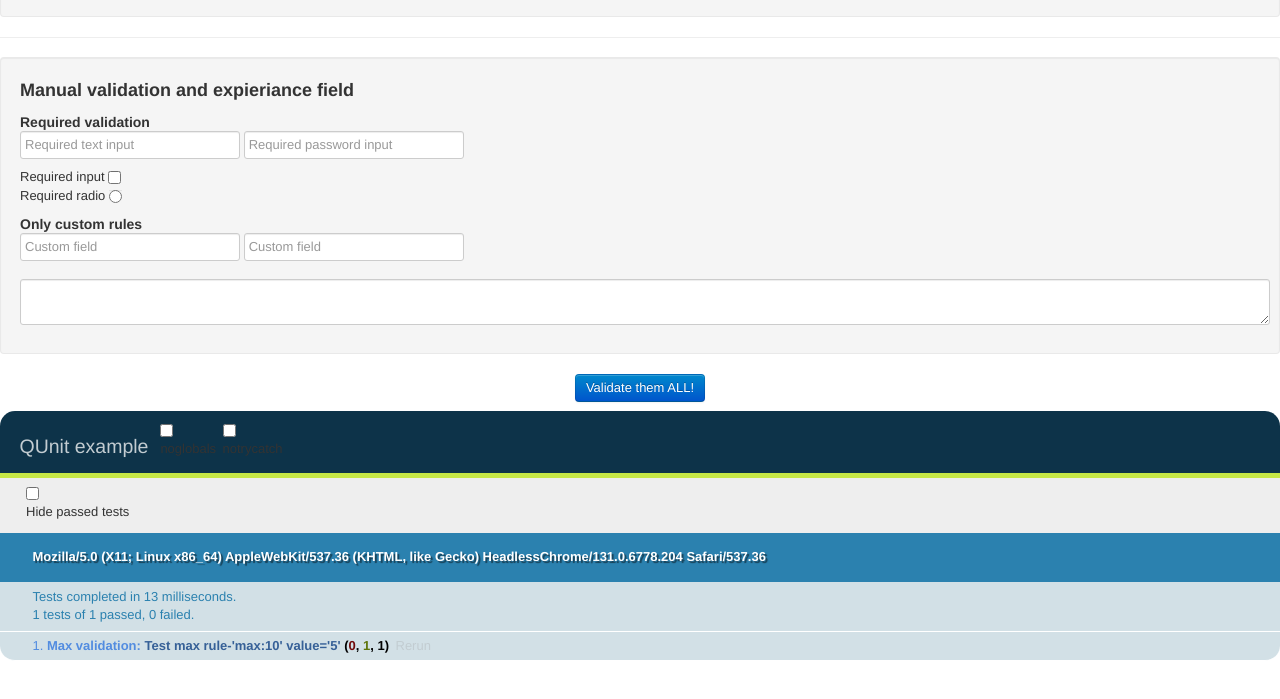
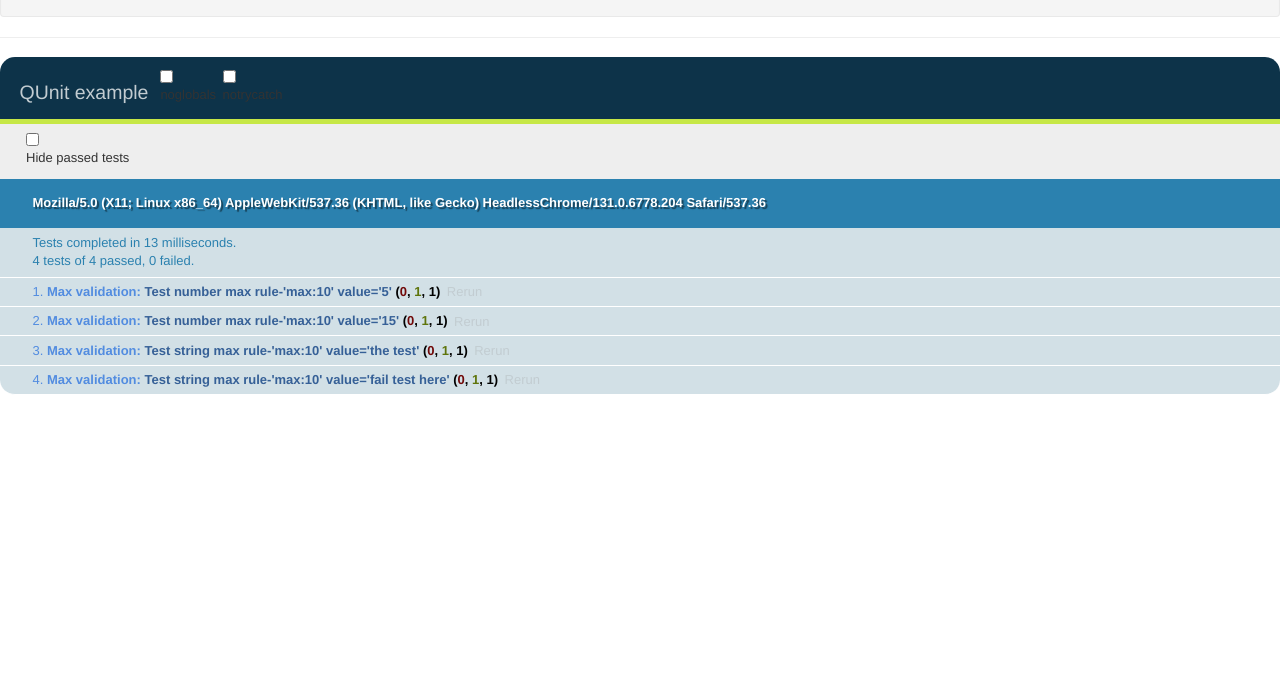
Before and after one commit to taskaz/valitron, a plain HTML site: page index.html in a window 1280 px wide. Shown: the part 59-758 px from the top of the page. Drawn offline with Linux system fonts and the light colour scheme; files whose address does not match are found by name.

Commit message:
some more tests

```diff
--- a/index.html
+++ b/index.html
@@ -27,7 +27,7 @@
 		<h1>Valitron - Client side validation for Laravel</h1>
 	</div>
 	<hr>
-	<div class="well">
+	<div style="display:none" class="well">
 		<h3>Manual validation and expieriance field</h3>
 		<p><h4>Required validation</h4>
 			<input id="req_text" data-validation="required|max:10" type="text" placeholder="Required text input">
@@ -43,8 +43,9 @@
 			<input type="text" id="cust_text2" placeholder="Custom field">
 		</p>
 		<textarea style="width:100%" name="errors_field" id="errors_field" cols="30" rows="2"></textarea>
+		<p class="center"><button class="btn btn-primary" id="validate_all">Validate them ALL!</button></p>
 	</div>
-	<p class="center"><button class="btn btn-primary" id="validate_all">Validate them ALL!</button></p>
+
 
 <h1 id="qunit-header">QUnit example</h1>
 <h2 id="qunit-banner"></h2>
@@ -95,15 +96,44 @@
 	// });
 
 	module("Max validation");
-	test("Test max rule-'max:10' value='5'", function(){
-		var _ret=false;
+	test("Test number max rule-'max:10' value='5'", function(){
+		var _ret;
 		$('<input data-validation="max:10" type="text" value="5">').valitron("validate", {
 			afterValidate: function(ret){
 				_ret = ret;
 			}
-		}).valitron("isValid");
+		});
 		ok( _ret, "Test failed");
 	});
+	test("Test number max rule-'max:10' value='15'", function(){
+		var _ret;
+		$('<input data-validation="max:10" type="text" value="5">').valitron("validate", {
+			afterValidate: function(ret){
+				_ret = ret;
+			}
+		});
+		ok( _ret, "Test failed");
+	});
+	test("Test string max rule-'max:10' value='the test'", function(){
+		var _ret;
+		$('<input data-validation="max:10" type="text" value="the test">').valitron("validate", {
+			afterValidate: function(ret){
+				_ret = ret;
+			}
+		});
+		ok( _ret, "Test failed");
+	});
+	test("Test string max rule-'max:10' value='fail test here'", function(){
+		var _ret;
+		$('<input data-validation="max:5" type="text" value="fail test here">').valitron("validate", {
+			afterValidate: function(ret, msg){
+				_ret = ret;
+				console.log(ret, msg)
+			}
+		});
+		ok( !_ret, "Test failed");
+	});
+	console.log($.valitron("rule_defaults"));
 
 </script>
 </html>
```
